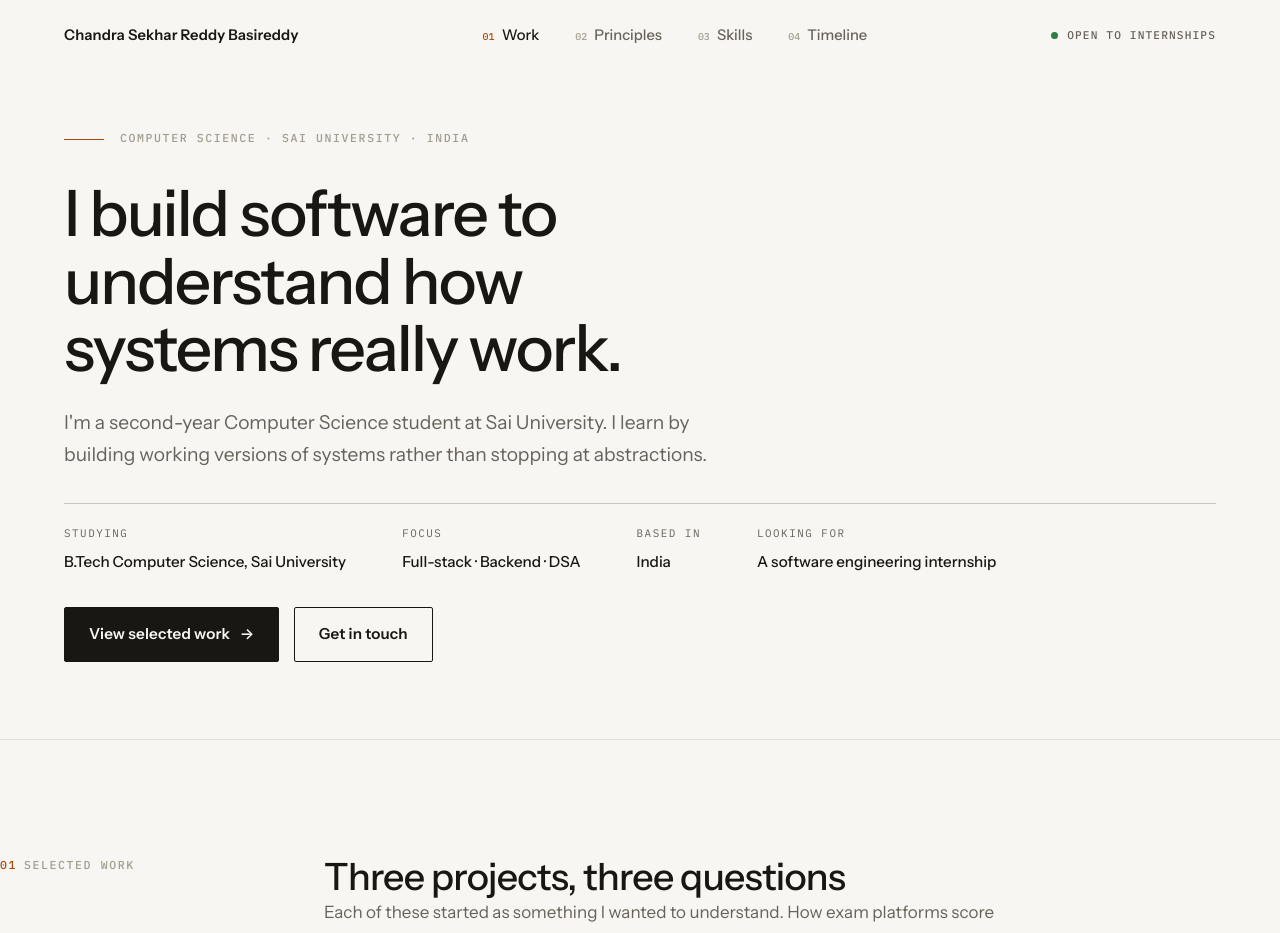
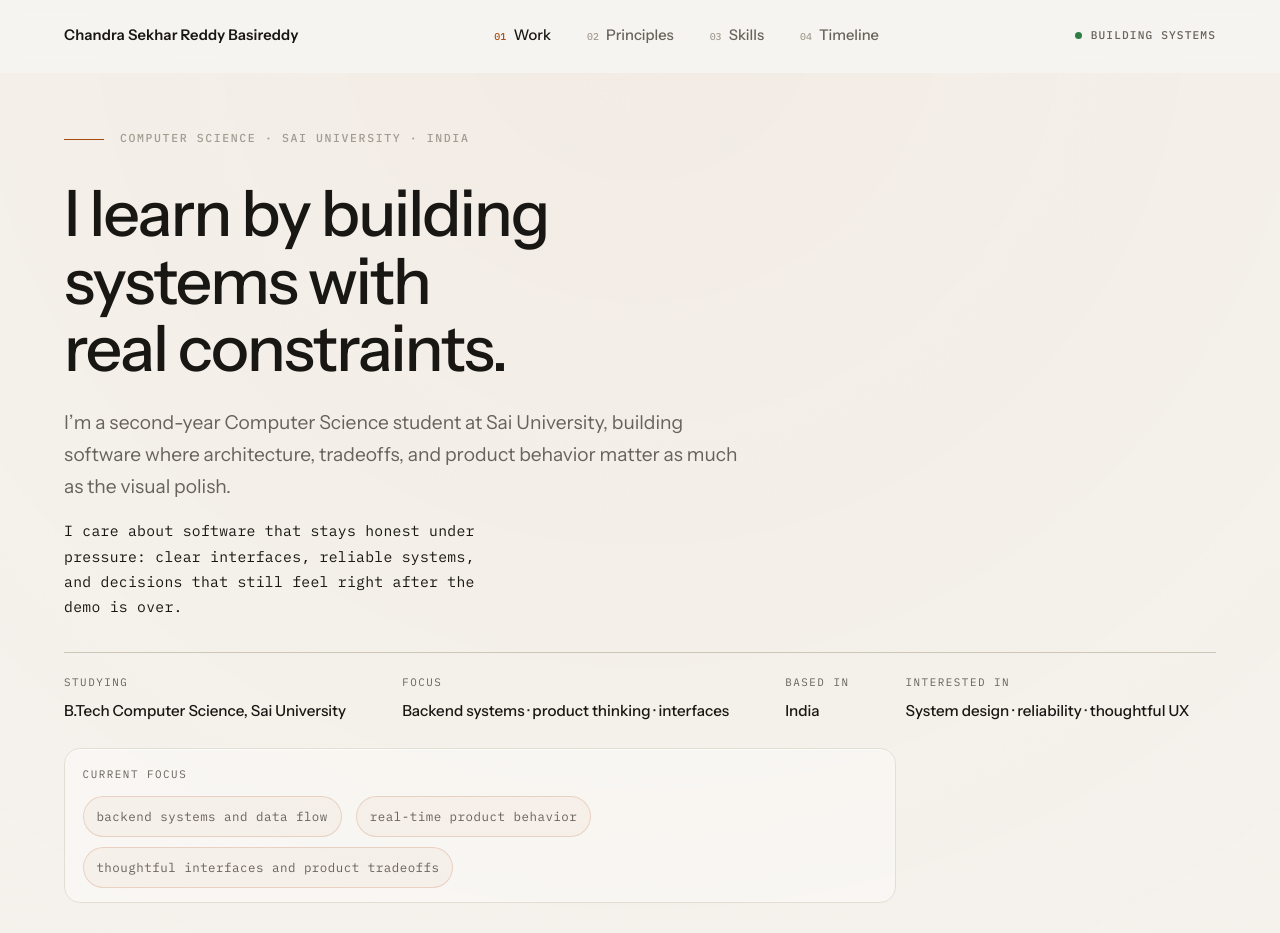
Before and after one commit to chandrasekharreddy-basireddy/portfolio-v3, a Next.js app: page / in a window 1280 px wide. Shown: the top 933 px of the page. Built offline with nearby package versions, Linux system fonts and the light colour scheme.

Commit message:
UI changes

```diff
--- a/app/home.module.css
+++ b/app/home.module.css
@@ -31,6 +31,7 @@
   line-height: 1.06;
   letter-spacing: -0.028em;
   max-width: 16ch;
+  text-wrap: balance;
 }
 
 @media (max-width: 640px) {
@@ -53,6 +54,17 @@
   color: var(--ink-soft);
   font-size: clamp(1.05rem, 1.6vw, 1.2rem);
   line-height: 1.65;
+  text-wrap: pretty;
+}
+
+.leadSentence {
+  margin-top: 1rem;
+  max-width: 48ch;
+  color: var(--ink);
+  font-size: 0.92rem;
+  letter-spacing: 0.02em;
+  font-family: var(--font-mono);
+  text-transform: none;
 }
 
 .facts {
@@ -87,11 +99,50 @@
   font-weight: 500;
 }
 
+.focusWrap {
+  margin-top: 1.5rem;
+  max-width: 52rem;
+  padding: 1rem 1.1rem 0.9rem;
+  border: 1px solid var(--line);
+  border-radius: 1rem;
+  background: rgba(255, 255, 255, 0.38);
+  box-shadow: inset 0 1px 0 rgba(255, 255, 255, 0.7);
+}
+
+.focusLabel {
+  font-family: var(--font-mono);
+  font-size: 0.68rem;
+  letter-spacing: 0.14em;
+  text-transform: uppercase;
+  color: var(--ink-soft);
+  margin-bottom: 0.8rem;
+}
+
+.focusList {
+  list-style: none;
+  display: flex;
+  flex-wrap: wrap;
+  gap: 0.6rem 0.9rem;
+}
+
+.focusItem {
+  display: inline-flex;
+  align-items: center;
+  padding: 0.55rem 0.8rem;
+  border: 1px solid rgba(168, 73, 14, 0.18);
+  border-radius: 999px;
+  background: rgba(168, 73, 14, 0.04);
+  color: var(--ink-soft);
+  font-size: 0.78rem;
+  font-family: var(--font-mono);
+  letter-spacing: 0.04em;
+}
+
 .heroActions {
   display: flex;
   flex-wrap: wrap;
   gap: 0.9rem;
-  margin-top: 2rem;
+  margin-top: 2.25rem;
 }
 
 @media (max-width: 480px) {
@@ -123,6 +174,11 @@
 .principle {
   border-top: 1px solid var(--line);
   padding: 1.6rem 0 1.9rem;
+  transition: transform var(--t-component) var(--ease);
+}
+
+.principle:hover {
+  transform: translateY(-2px);
 }
 
 .principleNumber {
--- a/app/page.tsx
+++ b/app/page.tsx
@@ -9,27 +9,33 @@ import styles from "./home.module.css";
 const principles = [
   {
     title: "Build to understand",
-    body: "Reading about a system is a start. Building a working version of it is where the actual learning happens, and every project on this page started as a question.",
+    body: "I learn by making systems real. The value is not in the idea alone, but in the decisions that survive runtime, scale, and actual user behavior.",
   },
   {
     title: "Question the abstraction",
-    body: "Frameworks are convenient until they're the reason something breaks. I'd rather know what the library is doing underneath than be surprised by it later.",
+    body: "Libraries and frameworks are useful only when I understand what they hide. I want the system underneath to be legible, not mysterious.",
   },
   {
     title: "Keep the interface honest",
-    body: "Good engineering should be understandable to the person using it. Clear states, predictable behaviour, nothing that quietly fails.",
+    body: "A good interface should be clear and predictable. If the state model is confusing, the product will fail before the user gets to the real problem.",
   },
   {
-    title: "Fix what breaks",
-    body: "Testing and iteration are part of building, not a phase after it. The bugs that survive are the ones nobody went looking for.",
+    title: "Iterate on what breaks",
+    body: "I care about failure modes, edge cases, and revision. The best systems are not the ones that never break — they are the ones that teach you how to fix them well.",
   },
 ];
 
 const facts = [
   { label: "Studying", value: "B.Tech Computer Science, Sai University" },
-  { label: "Focus", value: "Full-stack · Backend · DSA" },
+  { label: "Focus", value: "Backend systems · product thinking · interfaces" },
   { label: "Based in", value: "India" },
-  { label: "Looking for", value: "A software engineering internship" },
+  { label: "Interested in", value: "System design · reliability · thoughtful UX" },
+];
+
+const focusAreas = [
+  "backend systems and data flow",
+  "real-time product behavior",
+  "thoughtful interfaces and product tradeoffs",
 ];
 
 export default function HomePage() {
@@ -50,6 +56,9 @@ export default function HomePage() {
 
         <div className="reveal" style={{ transitionDelay: "160ms" }}>
           <p className={styles.heroSub}>{site.heroSub}</p>
+          <p className={styles.leadSentence}>
+            I care about software that stays honest under pressure: clear interfaces, reliable systems, and decisions that still feel right after the demo is over.
+          </p>
         </div>
 
         <div className="reveal" style={{ transitionDelay: "220ms" }}>
@@ -64,6 +73,17 @@ export default function HomePage() {
         </div>
 
         <div className="reveal" style={{ transitionDelay: "280ms" }}>
+          <div className={styles.focusWrap}>
+            <p className={styles.focusLabel}>Current focus</p>
+            <ul className={styles.focusList}>
+              {focusAreas.map((area) => (
+                <li key={area} className={styles.focusItem}>{area}</li>
+              ))}
+            </ul>
+          </div>
+        </div>
+
+        <div className="reveal" style={{ transitionDelay: "340ms" }}>
           <div className={styles.heroActions}>
             <a href="#work" className="button button--primary">
               View selected work
@@ -81,8 +101,8 @@ export default function HomePage() {
         id="work"
         index="01"
         label="Selected work"
-        title="Three projects, three questions"
-        body="Each of these started as something I wanted to understand. How exam platforms score fairly, how chat apps stay secure, how 3D worlds hold a frame budget. Each one links to a full case study."
+        title="Three projects, three real questions"
+        body="Each project started from a practical problem: how exam systems stay fair, how chat apps stay secure under pressure, and how real-time interfaces keep performance honest."
       >
         {projects.map((project, i) => (
           <ProjectPreview key={project.slug} project={project} flip={i % 2 === 1} />
@@ -93,8 +113,8 @@ export default function HomePage() {
       <SectionHeading
         id="principles"
         index="02"
-        label="How I work"
-        title="Four working principles"
+        label="How I think"
+        title="A systems-first engineering mindset"
       >
         <div className={styles.principles}>
           {principles.map((principle, i) => (
@@ -114,8 +134,8 @@ export default function HomePage() {
         id="skills"
         index="03"
         label="Skills"
-        title="What I work with"
-        body="Grouped by where I've actually used each of these, in the projects above, in coursework, or both."
+        title="Tools I use in practice"
+        body="This is organized around what I have actually built with, not just what looks good on a generic technology list."
       >
         <div className={styles.skills}>
           {skillGroups.map((group) => (
@@ -139,7 +159,7 @@ export default function HomePage() {
         index="04"
         label="Timeline"
         title="How I got here"
-        body="No invented work history. This is an honest record of where I'm studying and what I've built along the way."
+        body="A direct record of where I am studying and what I have built so far, without adding any artificial polish to the story."
       >
         <div className={styles.timeline}>
           {journey.map((entry) => (
--- a/components/Header.tsx
+++ b/components/Header.tsx
@@ -88,6 +88,7 @@ export function Header() {
               className={`${styles.navLink} ${
                 active === section ? styles.navLinkActive : ""
               }`}
+              aria-current={active === section ? "page" : undefined}
             >
               <span className={styles.navIndex}>
                 0{sections.indexOf(section) + 1}
@@ -99,7 +100,7 @@ export function Header() {
 
         <a href={`mailto:${site.email}`} className={styles.status}>
           <span className={styles.statusDot} aria-hidden="true" />
-          Open to internships
+          Building systems
         </a>
 
         <button
@@ -131,6 +132,7 @@ export function Header() {
               href={`/#${section}`}
               className={styles.mobileNavLink}
               onClick={() => setMenuOpen(false)}
+              aria-current={active === section ? "page" : undefined}
             >
               <span className={styles.mobileNavIndex}>0{i + 1}</span>
               {sectionLabels[section]}
--- a/components/header.module.css
+++ b/components/header.module.css
@@ -4,14 +4,17 @@
   left: 0;
   right: 0;
   z-index: 100;
-  background: color-mix(in srgb, var(--paper) 92%, transparent);
+  background: rgba(247, 246, 242, 0.82);
+  backdrop-filter: blur(10px);
+  -webkit-backdrop-filter: blur(10px);
   border-bottom: 1px solid transparent;
   transition: border-color var(--t-component) var(--ease),
-    background var(--t-component) var(--ease);
+    background var(--t-component) var(--ease), box-shadow var(--t-component) var(--ease);
 }
 
 .header.scrolled {
   border-bottom-color: var(--line);
+  box-shadow: 0 8px 24px rgba(25, 23, 19, 0.04);
 }
 
 .inner {
@@ -53,7 +56,11 @@
   font-size: 0.92rem;
   font-weight: 500;
   color: var(--ink-soft);
-  transition: color var(--t-micro) var(--ease);
+  transition: color var(--t-micro) var(--ease), transform var(--t-micro) var(--ease);
+}
+
+.navLink:hover {
+  transform: translateY(-1px);
 }
 
 .navLink:hover,
@@ -84,7 +91,11 @@
   text-transform: uppercase;
   color: var(--ink-soft);
   white-space: nowrap;
-  transition: color var(--t-micro) var(--ease);
+  transition: color var(--t-micro) var(--ease), transform var(--t-micro) var(--ease);
+}
+
+.status:hover {
+  transform: translateY(-1px);
 }
 
 .status:hover {
--- a/content/site.ts
+++ b/content/site.ts
@@ -9,12 +9,12 @@ export const site = {
     "https://www.linkedin.com/in/chandra-sekhar-reddy-basireddy-5733a2385",
   siteUrl: "https://chandrasekharreddy-basireddy.github.io/portfolio-v3",
   location: "India",
-  availability: "Open to software engineering internships",
-  heroLine: "I build software to understand how systems really work.",
+  availability: "Learning by building",
+  heroLine: "I learn by building systems with real constraints.",
   heroSub:
-    "I'm a second-year Computer Science student at Sai University. I learn by building working versions of systems rather than stopping at abstractions.",
+    "I’m a second-year Computer Science student at Sai University, building software where architecture, tradeoffs, and product behavior matter as much as the visual polish.",
   buildNote:
-    "Built with Next.js, TypeScript and hand-written CSS. Deployed on GitHub Pages.",
+    "Built with Next.js, TypeScript, and hand-written CSS. Deployed on GitHub Pages.",
 } as const;
 
 export type Site = typeof site;
--- a/next.config.mjs
+++ b/next.config.mjs
@@ -1,8 +1,8 @@
 /** @type {import('next').NextConfig} */
 const nextConfig = {
   output: "export",
-  basePath: "/portfolio-v3",
   images: { unoptimized: true },
+  ...(process.env.NODE_ENV === "production" ? { basePath: "/portfolio-v3" } : {}),
 };
 
 export default nextConfig;
--- a/styles/globals.css
+++ b/styles/globals.css
@@ -49,16 +49,25 @@
 html {
   scroll-behavior: smooth;
   scroll-padding-top: 96px;
+  background: var(--paper);
 }
 
 body {
-  background: var(--paper);
+  background:
+    radial-gradient(circle at top, rgba(168, 73, 14, 0.06), transparent 30%),
+    var(--paper);
   color: var(--ink);
   font-family: var(--font-sans);
   font-size: 1.0625rem;
   line-height: 1.72;
   -webkit-font-smoothing: antialiased;
   text-rendering: optimizeLegibility;
+  color-scheme: light;
+}
+
+section[id],
+main[id] {
+  scroll-margin-top: 104px;
 }
 
 ::selection {
@@ -87,6 +96,19 @@ button {
 :focus-visible {
   outline: 2px solid var(--accent);
   outline-offset: 3px;
+}
+
+.link:focus-visible,
+.button:focus-visible,
+.navLink:focus-visible,
+.mobileNavLink:focus-visible,
+.mobileNavEmail:focus-visible,
+.wordmark:focus-visible,
+.status:focus-visible,
+.burger:focus-visible {
+  outline: 2px solid var(--accent);
+  outline-offset: 3px;
+  border-radius: var(--r-base);
 }
 
 .skip-link {
@@ -243,13 +265,16 @@ button {
   letter-spacing: 0.01em;
   border: 1px solid var(--ink);
   border-radius: var(--r-base);
+  box-shadow: 0 0 0 rgba(25, 23, 19, 0);
   transition: background var(--t-micro) var(--ease),
-    color var(--t-micro) var(--ease), transform var(--t-micro) var(--ease);
+    color var(--t-micro) var(--ease), transform var(--t-micro) var(--ease),
+    box-shadow var(--t-micro) var(--ease), border-color var(--t-micro) var(--ease);
 }
 
 .button:hover {
   background: var(--ink);
   color: var(--paper);
+  box-shadow: 0 8px 18px rgba(25, 23, 19, 0.08);
 }
 
 .button:active {
@@ -315,3 +340,9 @@ button {
     transition-duration: 0.01ms !important;
   }
 }
+
+@media (prefers-reduced-motion: reduce) {
+  * {
+    scroll-behavior: auto !important;
+  }
+}
```
Also changed, not shown: app/layout.tsx (+0 -8 lines), components/Footer.module.css (+6 -1 lines), components/ProjectPreview.module.css (+15 -2 lines), content/journey.ts (+4 -4 lines), content/projects.ts (+12 -12 lines).
